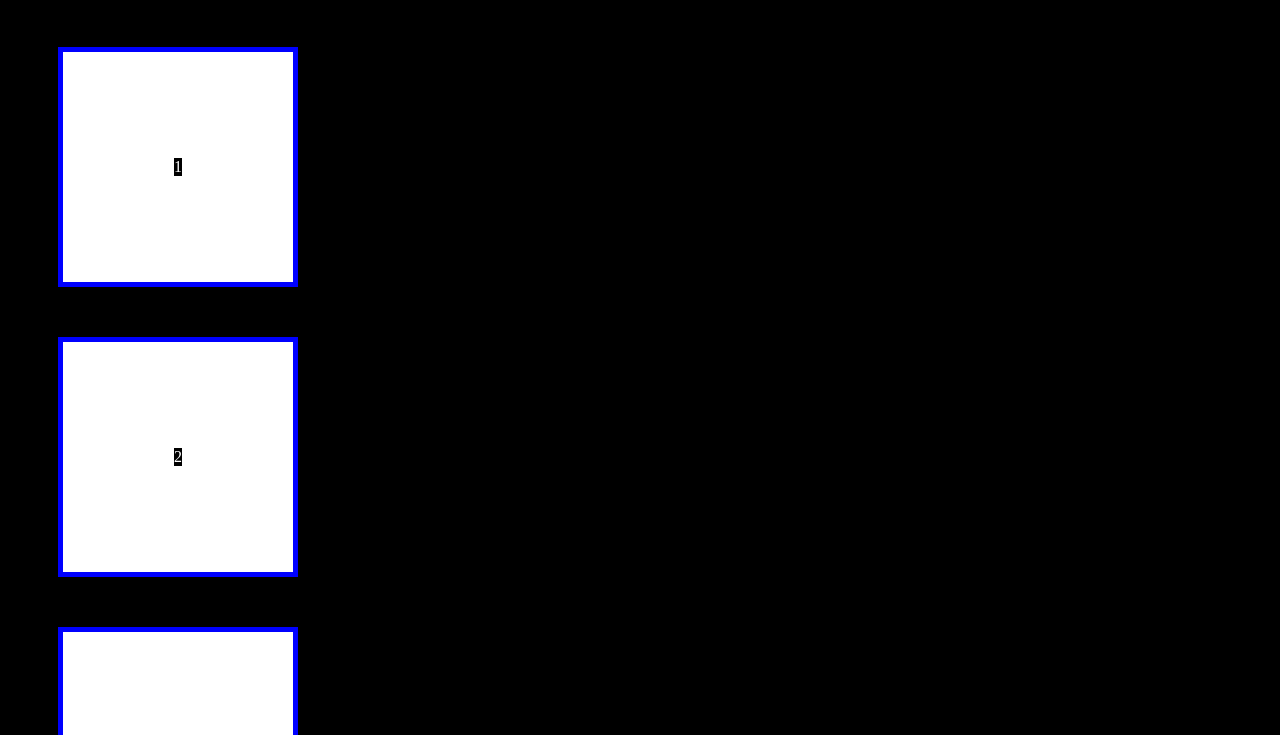
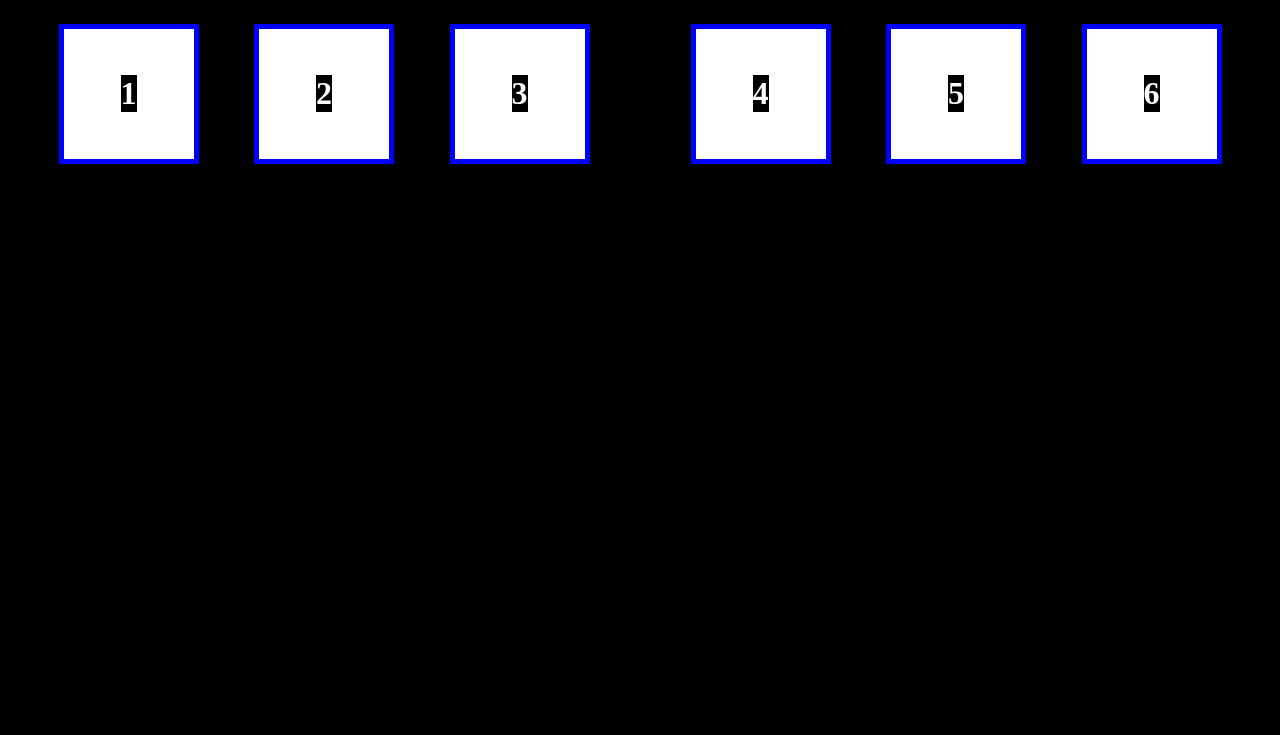
Before and after one commit to EcaCosca/b32, a plain HTML site: page s2-flexbox-mediaqueries/index.html in a window 1280 px wide. Shown: the part 61-796 px from the top of the page. Drawn offline with Linux system fonts and the light colour scheme.

Commit message:
Finished with example

```diff
--- a/s2-flexbox-mediaqueries/index.html
+++ b/s2-flexbox-mediaqueries/index.html
@@ -10,12 +10,16 @@
 <body>
     <h1>Flexbox example</h1>
     <div class="parent">
-        <div class="square item1"><p>1</p></div>
-        <div class="square item2"><p>2</p></div>
-        <div class="square item3"><p>3</p></div>
-        <div class="square item4"><p>4</p></div>
-        <div class="square item5"><p>5</p></div>
-        <div class="square item6"><p>6</p></div>
+        <div class="subparent">
+            <div class="square item1"><h1>1</h1></div>
+            <div class="square item2"><h1>2</h1></div>
+            <div class="square item3"><h1>3</h1></div>
+        </div>
+        <div class="subparent">
+            <div class="square item4"><h1>4</h1></div>
+            <div class="square item5"><h1>5</h1></div>
+            <div class="square item6"><h1>6</h1></div>
+        </div>
     </div>
 </body>
 </html>
--- a/s2-flexbox-mediaqueries/style.css
+++ b/s2-flexbox-mediaqueries/style.css
@@ -4,14 +4,17 @@
 }
 
 .parent {
-
+    display: flex;
+    flex-direction: column;
+    justify-content: center;
+    align-items: center;
 }
 
 .square {
-    width: 200px;
-    height: 200px;
+    width: 100px;
+    height: 100px;
     background-color: #ffffff;
-    margin: 50px;
+    margin: 5px;
     border-color: blue;
     border-style: solid;
     border-width: 5px;
@@ -20,3 +23,30 @@
     justify-content: center;
     align-items: center;
 }
+
+/* Medium devices (landscape tablets, 768px and up) */
+@media only screen and (min-width: 768px) and (max-width: 991px) {
+    * {
+        background-color: aquamarine;
+    }
+    .parent {
+        flex-direction: row;
+    }
+    .subparent {
+        margin: auto;
+    }
+}
+
+/* Large devices (laptops/desktops, 992px and up) */
+@media only screen and (min-width: 992px) {
+    .parent {
+        flex-direction: row;
+        width: 100%;
+    }
+    .subparent {
+        width: 100%;
+        justify-content: space-evenly;
+        display:flex;
+        flex-direction: row;
+    }
+}
```
